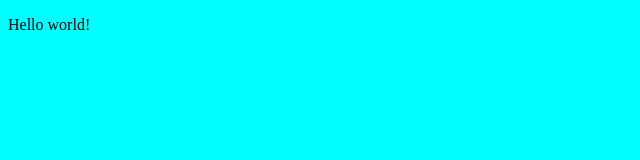
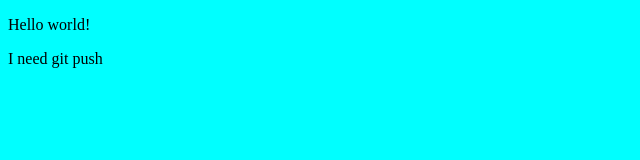
Before and after one commit to kep21/courses, a plain HTML site: page index.html in a window 1280 px wide. Shown: the full height of the page, 0-640 px from the left. Drawn offline with Linux system fonts and the light colour scheme.

Commit message:
add index.html

```diff
--- a/index.html
+++ b/index.html
@@ -11,5 +11,6 @@
 </head>
 <body>
 	<p>Hello world!</p>
+	<p>I need git push</p>
 </body>
 </html>
```
